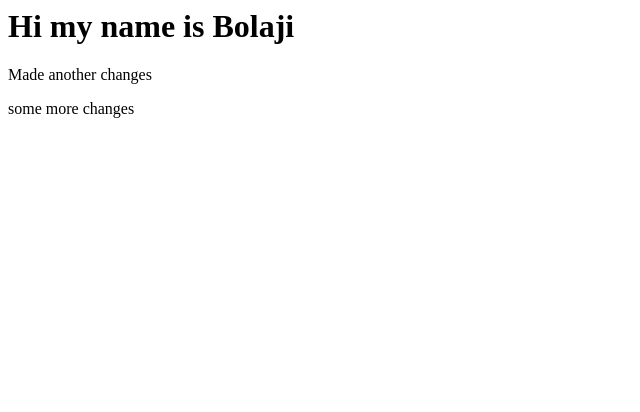
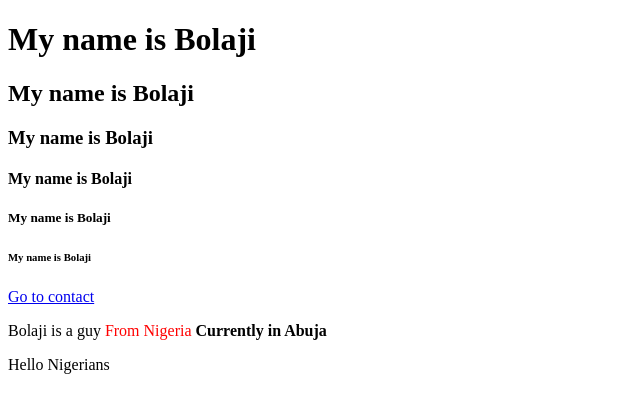
Before and after one commit to Zee-Blazer/Tester, a plain HTML site: page index.html in a window 1280 px wide. Shown: the whole page, without its empty margins (0-640 px from the left). Drawn offline with Linux system fonts and the light colour scheme.

Commit message:
We just added a contact page

```diff
--- a/index.html
+++ b/index.html
@@ -1,8 +1,24 @@
+<!DOCTYPE html>
 <html>
-    <head></head>
+    <head>
+        <title>Glyte's Website</title>
+    </head>
+
     <body>
-        <h1>Hi my name is Bolaji</h1>
-        <p>Made another changes</p>
-        <p>some more changes</p>
+        <h1>My name is Bolaji</h1>
+        <h2>My name is Bolaji</h2>
+        <h3>My name is Bolaji</h3>
+        <h4>My name is Bolaji</h4>
+        <h5>My name is Bolaji</h5>
+        <h6>My name is Bolaji</h6>
+
+        <a href="./contact.html" >Go to contact</a>
+
+        <p>
+            Bolaji is a guy
+            <span style="color: red;"> From Nigeria </span>
+            <b>Currently in Abuja</b>
+        </p>
+        <p>Hello Nigerians</p>
     </body>
 </html>
```
Also changed, not shown: contact.html (added, +12 -0 lines).
